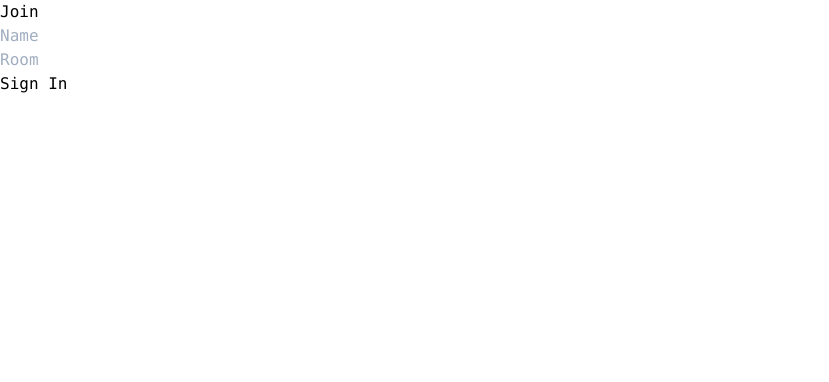
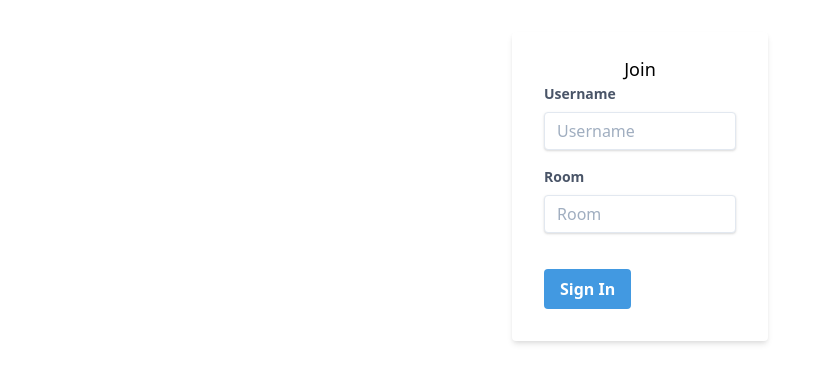
Before and after one commit to NsavelevJs/Chatter, a React (Create React App) app in the folder client/: page / in a window 1280 px wide. Shown: the top 382 px of the page, without its empty margins (0-829 px from the left). Built offline with nearby package versions, Linux system fonts and the light colour scheme.

Commit message:
Finished styling on Join Page

```diff
--- a/client/src/components/Join.jsx
+++ b/client/src/components/Join.jsx
@@ -1,18 +1,77 @@
-import React, {userState, useState} from "react";
-import {Link} from 'react-router-dom'
+import React, { useState } from "react";
+import { Link } from "react-router-dom";
 
 const Join = () => {
   const [name, setName] = useState("");
   const [room, setRoom] = useState("");
-  return(
-     <div className='font-mono'>
-   <h1 className=''>Join</h1>
-   <div><input placeholder='Name' className='' type='text' onChange={(event)=> setName(event.target.value)} /></div>
-   <div><input placeholder='Room' className='' type='text' onChange={(event)=> setRoom(event.target.value)}/></div>
-   <Link to={`/chat?name=${name}&room=${room}`}>
-   <button typeof='submit'>Sign In</button>
-   </Link>
-   </div>
-  )
+  return (
+    //
+    //     <input
+    //       placeholder="Name"
+    //       className=""
+    //       type="text"
+    //
+    //     />
+    //   </div>
+    //   <div>
+    //     <input
+    //       placeholder="Room"
+    //       className=""
+    //       type="text"
+    //
+    //     />
+    //   </div>
+
+    <div className="w-full max-w-xs mx-auto w-1/3 p-8">
+
+      <form className="bg-white shadow-md rounded px-8 pt-6 pb-8 mb-4 ">
+
+        <div className="font-sans text-lg text-center ">
+       <h1 className="">Join</h1>
+      </div>
+        <div className="mb-4">
+          <label
+            className="block text-gray-700 text-sm font-bold mb-2"
+            for="username"
+          >
+            Username
+          </label>
+          <input
+            className="shadow appearance-none border rounded w-full py-2 px-3 text-gray-700 leading-tight focus:outline-none focus:shadow-outline"
+            id="username"
+            type="text"
+            placeholder="Username"
+            onChange={(event) => setName(event.target.value)}
+          />
+        </div>
+        <div className="mb-6">
+          <label
+            className="block text-gray-700 text-sm font-bold mb-2"
+            for="Room"
+          >
+            Room
+          </label>
+          <input
+            className="shadow appearance-none border rounded w-full py-2 px-3 text-gray-700 mb-3 leading-tight focus:outline-none focus:shadow-outline"
+            onChange={(event) => setRoom(event.target.value)}
+            type="text"
+            placeholder="Room"
+          />
+        </div>
+
+        <Link
+          onClick={(e) => (!name || !room ? e.preventDefault() : null)}
+          to={`/chat?name=${name}&room=${room}`}
+        >
+          <button
+            className="bg-blue-500 hover:bg-blue-700 text-white font-bold py-2 px-4 rounded mx-auto"
+            typeof="submit"
+          >
+            Sign In
+          </button>
+        </Link>
+      </form>
+    </div>
+  );
 };
 export default Join;
```
